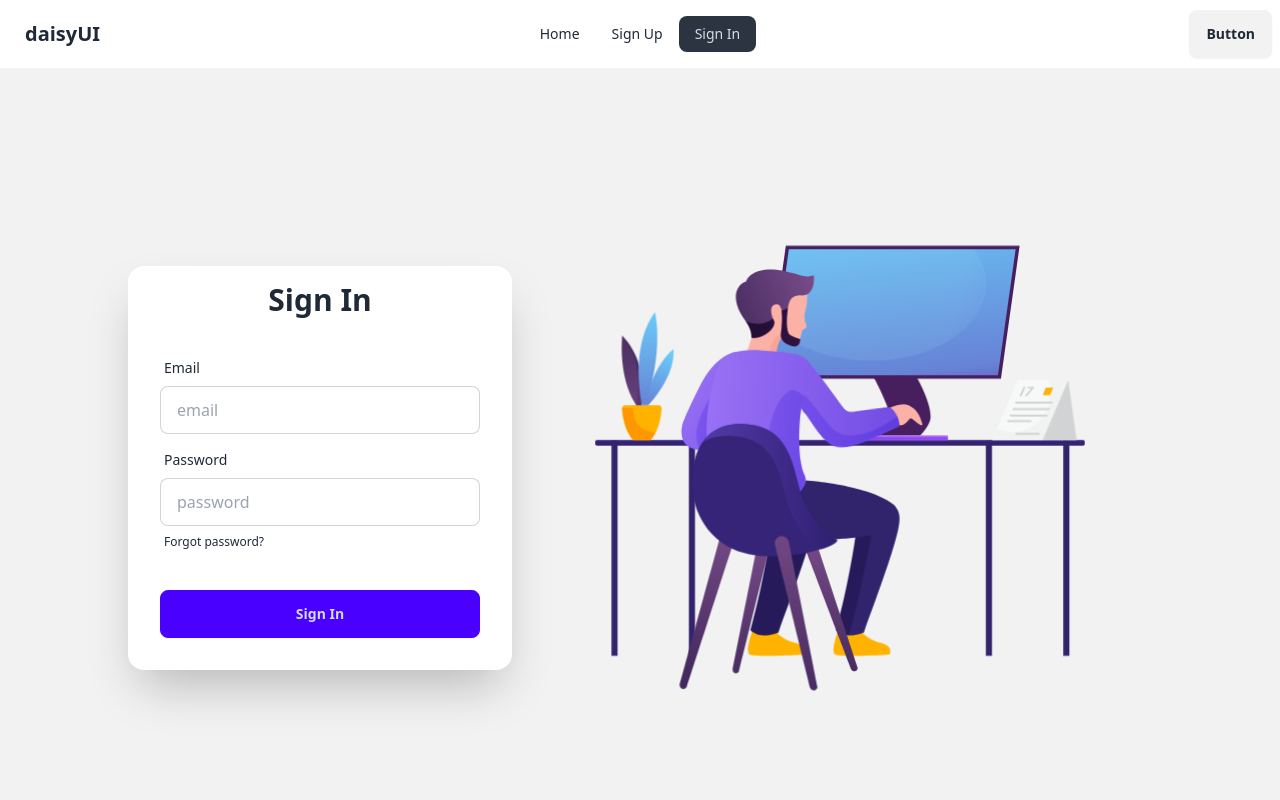
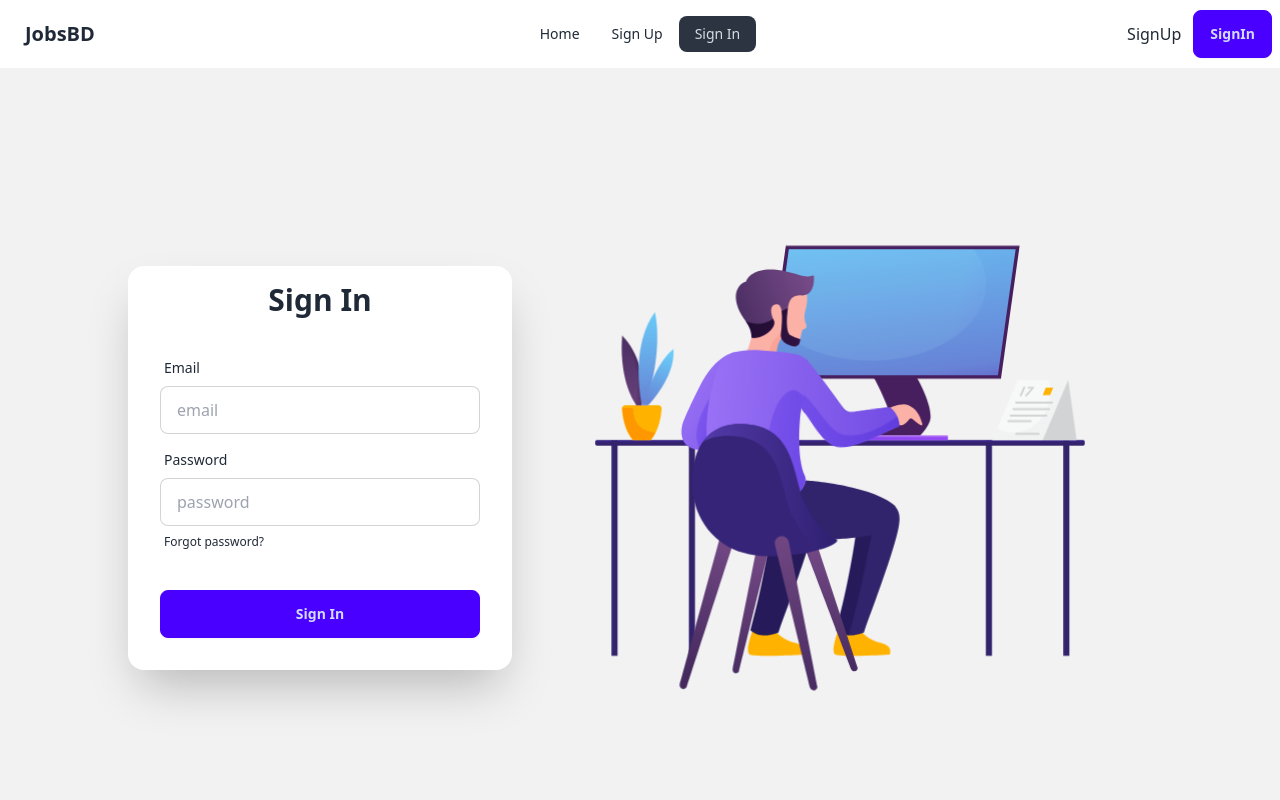
Before and after one commit to HabiburRahman02/job-portal-client, a React (Vite) app: page /signin in a window 1280 px wide. Shown: the top 800 px of the page. Built offline with nearby package versions, Linux system fonts and the light colour scheme; no server answers.

Commit message:
logout method apply

```diff
--- a/src/Context/AuthContext/AuthProvider.jsx
+++ b/src/Context/AuthContext/AuthProvider.jsx
@@ -1,7 +1,7 @@
 /* eslint-disable react/prop-types */
-import { useState } from "react";
+import { useEffect, useState } from "react";
 import AuthContext from "./AuthContext";
-import { createUserWithEmailAndPassword, signInWithEmailAndPassword } from "firebase/auth";
+import { createUserWithEmailAndPassword, onAuthStateChanged, signInWithEmailAndPassword, signOut } from "firebase/auth";
 import { auth } from "../../firebase/firebase.init";
 
 const AuthProvider = ({ children }) => {
@@ -17,11 +17,28 @@ const AuthProvider = ({ children }) => {
         return signInWithEmailAndPassword(auth, email, password);
     }
 
+    const sigOutUser = () => {
+        setLoading(true)
+        return signOut(auth);
+    }
+
+    useEffect(() => {
+        const unsubscribe = onAuthStateChanged(auth, currentUser => {
+            setUser(currentUser);
+            console.log('currentUser', currentUser);
+            setLoading(false)
+        })
+        return () => {
+            unsubscribe();
+        }
+    }, [])
+
     const info = {
         user,
         loading,
         createUser,
-        signInUser
+        signInUser,
+        sigOutUser
     }
 
     return (
--- a/src/pages/Shared/Navbar/Navbar.jsx
+++ b/src/pages/Shared/Navbar/Navbar.jsx
@@ -1,6 +1,13 @@
-import { NavLink } from "react-router-dom";
+import { useContext } from "react";
+import { Link, NavLink } from "react-router-dom";
+import AuthContext from "../../../Context/AuthContext/AuthContext";
 
 const Navbar = () => {
+    const { user, sigOutUser } = useContext(AuthContext);
+
+    const handleSignOut = () => {
+        sigOutUser()
+    }
     const links = <>
         <li><NavLink to='/'>Home</NavLink></li>
         <li><NavLink to='/signup'>Sign Up</NavLink></li>
@@ -30,7 +37,7 @@ const Navbar = () => {
                         {links}
                     </ul>
                 </div>
-                <a className="btn btn-ghost text-xl">daisyUI</a>
+                <a className="btn btn-ghost text-xl">JobsBD</a>
             </div>
             <div className="navbar-center hidden lg:flex">
                 <ul className="menu menu-horizontal px-1">
@@ -38,7 +45,15 @@ const Navbar = () => {
                 </ul>
             </div>
             <div className="navbar-end">
-                <a className="btn">Button</a>
+                {
+                    user ?
+                        <button onClick={handleSignOut} className="btn btn-secondary">Sign Out</button>
+                        :
+                        <>
+                            <Link to='/signup'>SignUp</Link>
+                            <Link to='/signin'><button className="btn ml-3 btn-primary">SignIn</button></Link>
+                        </>
+                }
             </div>
         </div>
     );
```
